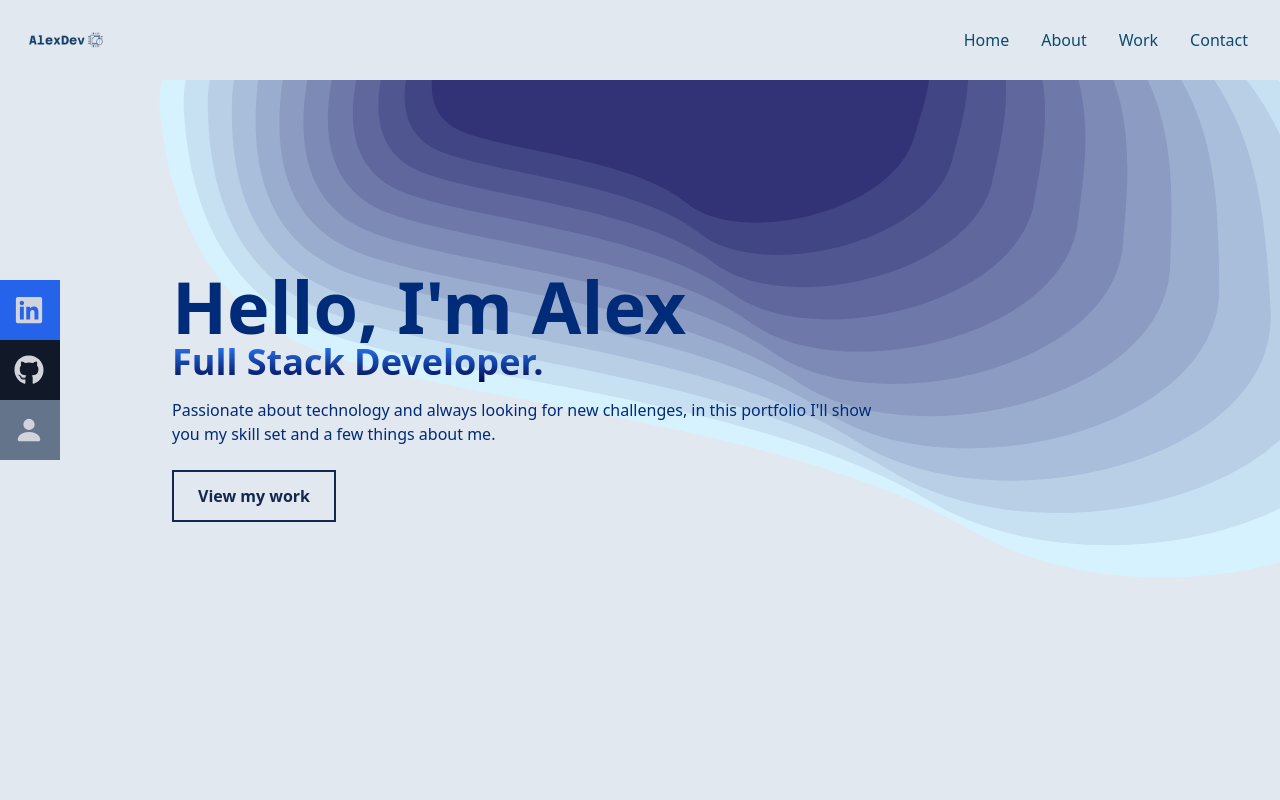
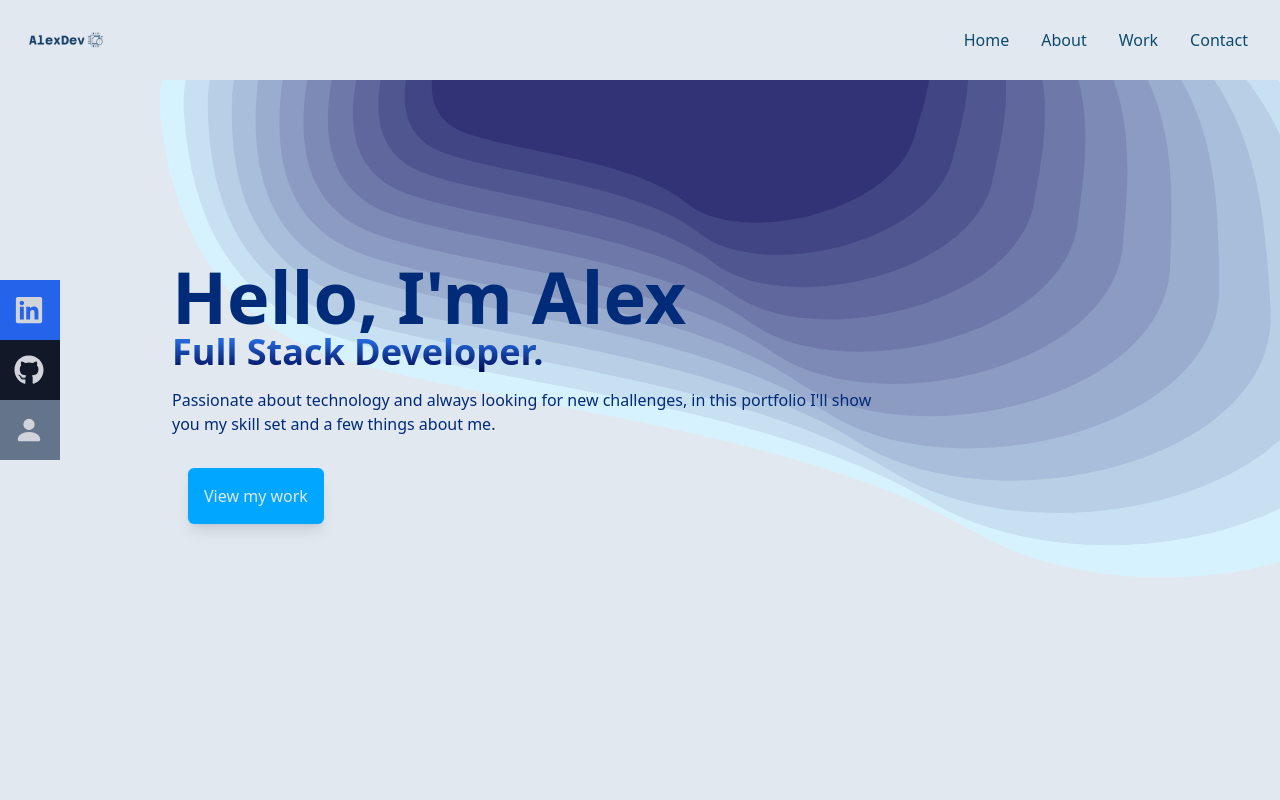
Before and after one commit to alejandrogch7/portfolioAlex, a React (Vite) app: page / in a window 1280 px wide. Shown: the top 800 px of the page. Built offline with nearby package versions, Linux system fonts and the light colour scheme.

Commit message:
changing the buttons

```diff
--- a/src/components/Contact.jsx
+++ b/src/components/Contact.jsx
@@ -16,8 +16,7 @@ const Contact = () => {
             <input className='p-2 m-2 rounded-md' type="email" name="email" id="email" placeholder='Email' />
             <textarea className='p-2 m-2 rounded-md' name="message" id="message" placeholder='Message' cols="30" rows="10"></textarea>
             <button
-            className='bg-[#14274E] rounded-md text-slate-200 border-2
-            px-4 py-2 mx-auto flex justify-center items-center hover:bg-[#00a6ff] hover:text-[#14274E]'>
+            className='m-4 p-4 shadow-lg bg-[#00a6ff] rounded-md text-slate-200 hover:bg-[#14274E]'>
               Submit.
             </button>
         </form>
--- a/src/components/Home.jsx
+++ b/src/components/Home.jsx
@@ -18,7 +18,7 @@ const Home = () => {
                     in this portfolio I'll show you my skill set and a few things about me.
                 </p>
                 <form>
-                    <button className='text-[#14274E] font-bold border-2 border-[#14274E] px-6 py-3 my-2 flex flex-row items-center hover:bg-[#002b78] hover:text-slate-200'>
+                    <button className='m-4 p-4 shadow-lg bg-[#00a6ff] rounded-md text-slate-200 hover:bg-[#14274E]'>
                         <Link to='work' smooth={true} duration={500}>
                             View my work
                         </Link>
```
